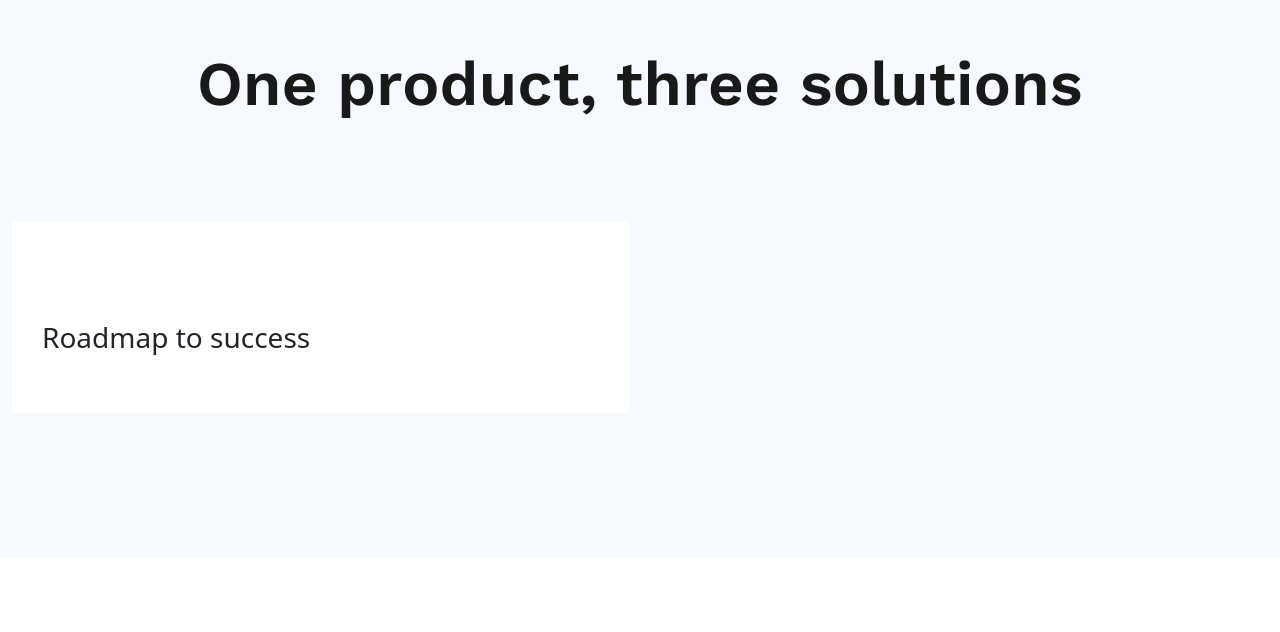
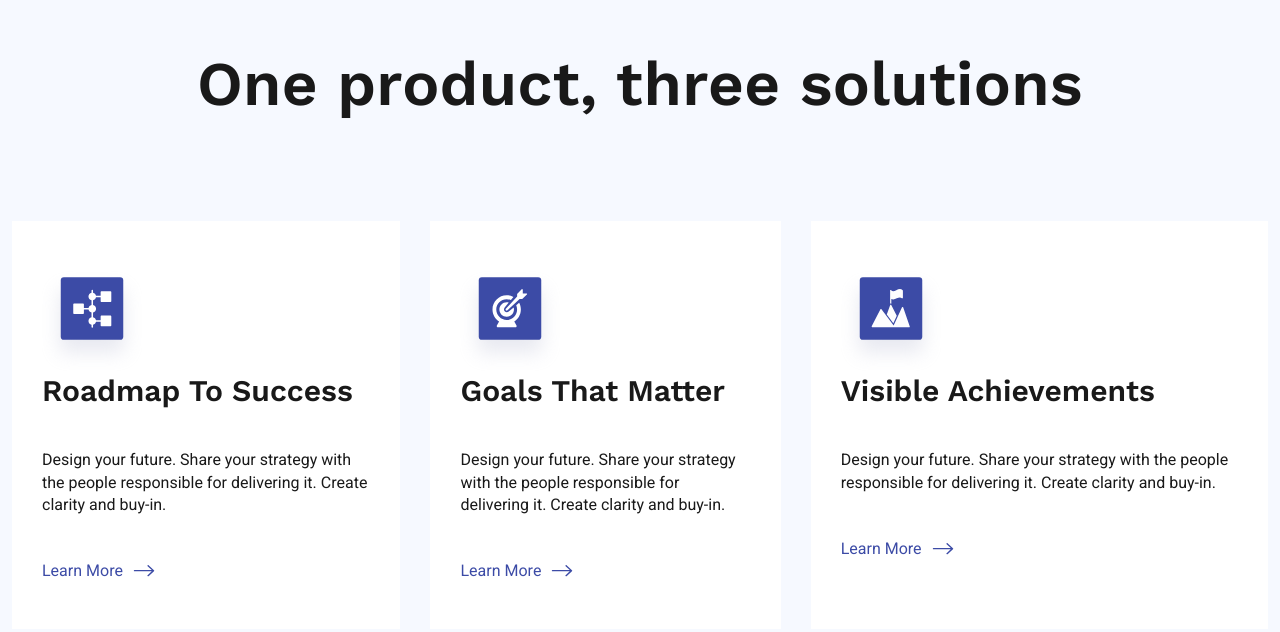
Before and after one commit to shakhawat-github/Business-community-landing-page-by-sass, a plain HTML site: page index.html in a window 1280 px wide. Shown: the part 995-1627 px from the top of the page. Before the commit the page ends 1552 px from the top, so only its background shows below. Drawn offline with nearby package versions, Linux system fonts and the light colour scheme.

Commit message:
solution section added

```diff
--- a/index.html
+++ b/index.html
@@ -108,7 +108,22 @@
           </div>
           <div class="solution-box">
             <div class="item">
+              <img src="svg/roadmap.svg" alt="roadmap" class="solu-logo"/>
               <h3>Roadmap to success</h3>
+              <p>Design your future. Share your strategy with the people responsible for delivering it. Create clarity and buy-in.</p>
+              <a href="#"><span>Learn More</span><img src="svg/rightarrow.svg" alt="rightarrow"></a>
+            </div>
+            <div class="item">
+              <img src="svg/goal.svg" alt="goal" class="solu-logo"/>
+              <h3>Goals that matter</h3>
+              <p>Design your future. Share your strategy with the people responsible for delivering it. Create clarity and buy-in.</p>
+              <a href="#"><span>Learn More</span><img src="svg/rightarrow.svg" alt="rightarrow"></a>
+            </div>
+            <div class="item">
+              <img src="svg/achivement.svg" alt="achivement" class="solu-logo"/>
+              <h3>Visible achievements</h3>
+              <p>Design your future. Share your strategy with the people responsible for delivering it. Create clarity and buy-in.</p>
+              <a href="#"><span>Learn More</span><img src="svg/rightarrow.svg" alt="rightarrow"></a>
             </div>
           </div>
         </div>
--- a/sass/base/_common.scss
+++ b/sass/base/_common.scss
@@ -12,6 +12,9 @@
 body {
   position: relative;
 }
+a{
+  text-decoration: none;
+}
 .container {
   max-width: 1440px;
 }
--- a/sass/components/_solution.scss
+++ b/sass/components/_solution.scss
@@ -1,23 +1,45 @@
-#solution{
+#solution {
   padding: 140px 0 144px;
-    background: #F6F9FF;
-    .solution-box{
+  background: #f6f9ff;
+  .solution-box {
     margin-top: 100px;
     display: grid;
     grid-template-columns: auto auto auto;
     grid-row: auto;
     column-gap: 30px;
-        .item{
-            position: relative;
+    .item {
       padding: 50px 30px;
       background-color: $white;
-            img{
-                position: absolute;
-                top: 0;
-                left: 0;
+      .solu-logo {
+        max-width: 100px;
       }
-            h3{
-                margin-top: 50px;
+      h3 {
+        color: $black;
+        font-family: $heading;
+        font-size: 30px;
+        font-style: normal;
+        font-weight: 600;
+        line-height: 130%; /* 39px */
+        text-transform: capitalize;
+      }
+      p {
+        color: $black;
+        font-family: $paragraph;
+        font-size: 16px;
+        font-style: normal;
+        font-weight: 400;
+        padding: 31px 0;
+        line-height: 140%; /* 22.4px */
+      }
+      a {
+        color: $brand;
+        font-family: $paragraph;
+        font-size: 16px;
+        font-style: normal;
+        font-weight: 400;
+        line-height: 100%; /* 16px */
+        display: flex;
+        gap: 10px;
       }
     }
   }
```
Also changed, not shown: css/style.css, svg/achivement.svg (added), svg/goal.svg (added), svg/rightarrow.svg (added), svg/roadmap.svg (added), 1 other file. Lines whose indentation alone changed are shown as unchanged.
